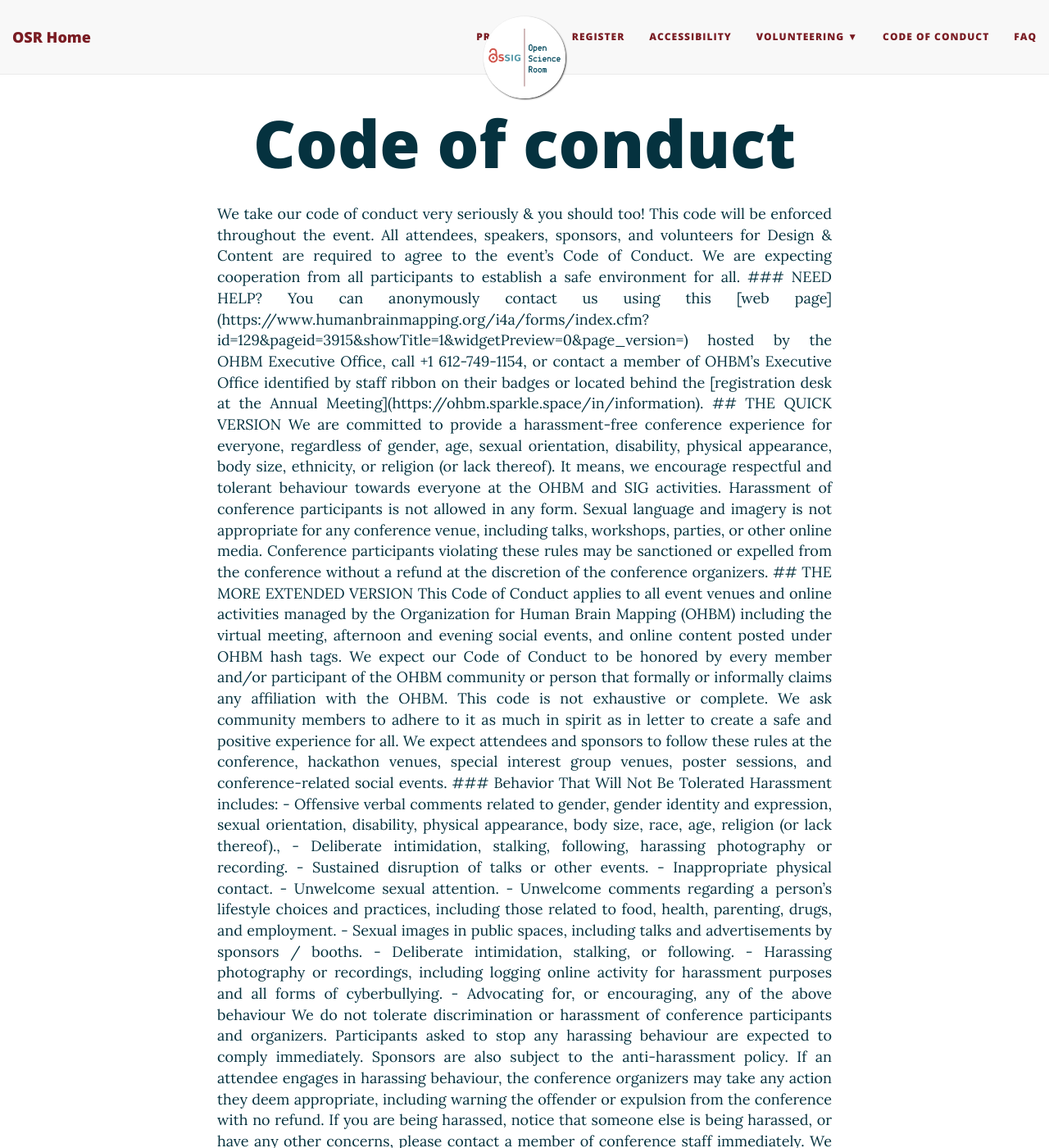
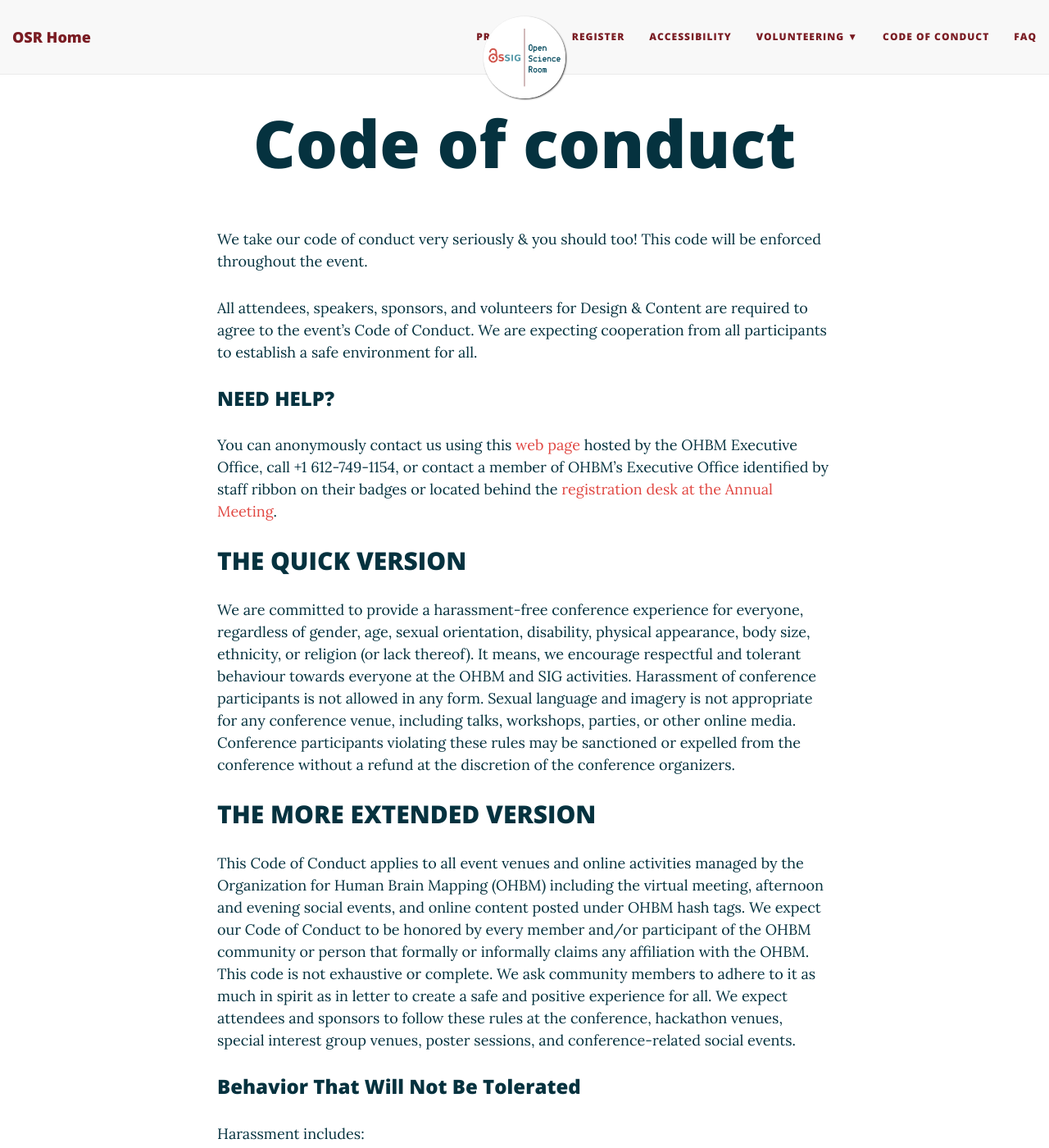
Before and after one commit to ohbm/osr2021, a Jekyll site: the page built from osr_coc.md, in a window 1280 px wide and 1400 px high. Shown: the whole window at 82% size. Built offline with Jekyll 4.4.1, drawn with Linux system fonts in a browser that asks for light colours; nearby versions of some CDN libraries; some of the changed text lies outside the part shown.

Commit message:
Update osr_coc.md

```diff
--- a/osr_coc.md
+++ b/osr_coc.md
@@ -4,7 +4,7 @@
 permalink: /osr_coc/
 ---
 
-<div class="text-justify">
+
 We take our code of conduct very seriously & you should too! This code will be enforced throughout the event.
 
 All attendees, speakers, sponsors, and volunteers for Design & Content are required to agree to the event’s Code of Conduct. We are expecting cooperation from all participants to establish a safe environment for all.
@@ -53,5 +53,3 @@
 
 #### ACKNOWLEDGEMENTS
 This statement has drawn material from the [Ada Initiative Code of Conduct](https://geekfeminism.wikia.org/wiki/Conference_anti-harassment/Policy), the [Apache Software Foundation Code of Conduct](https://www.apache.org/foundation/policies/conduct.html), the [Mozilla Community Participation Guidelines](https://www.mozilla.org/en-US/about/governance/policies/participation/), and the [OHBM code of conduct](https://www.humanbrainmapping.org/i4a/pages/index.cfm?pageid=3912).
-
-</div>
```
